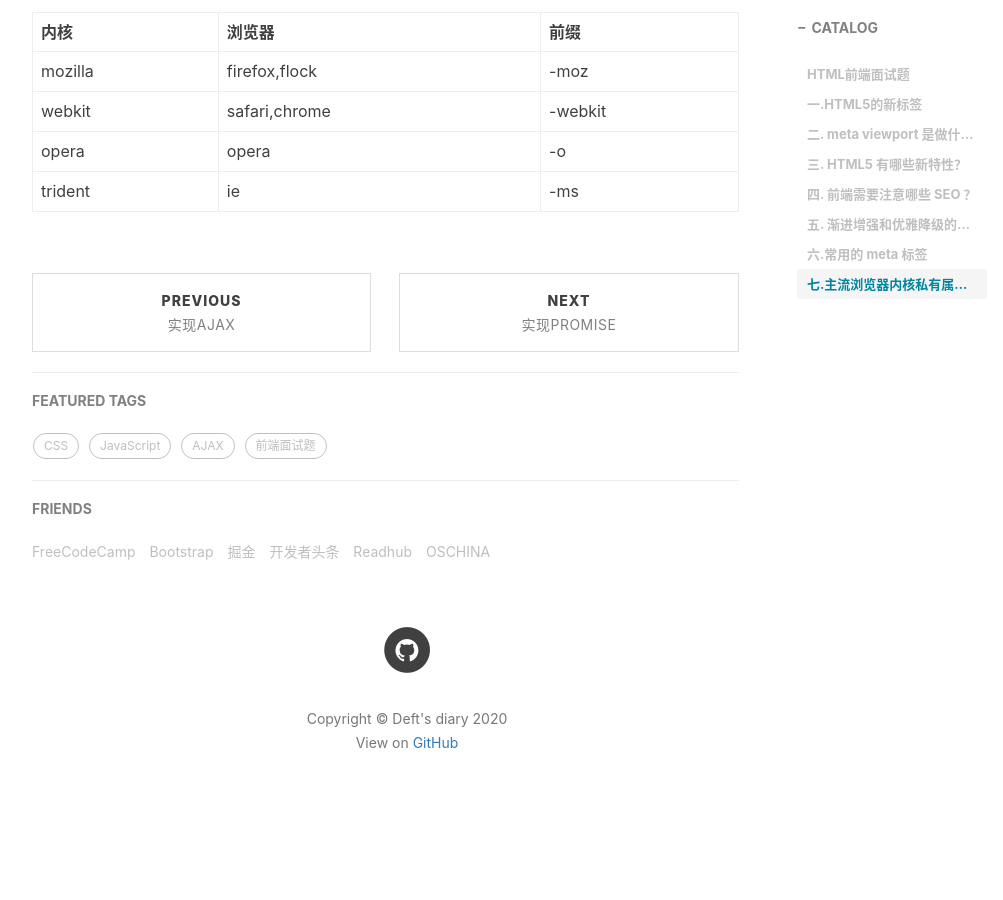
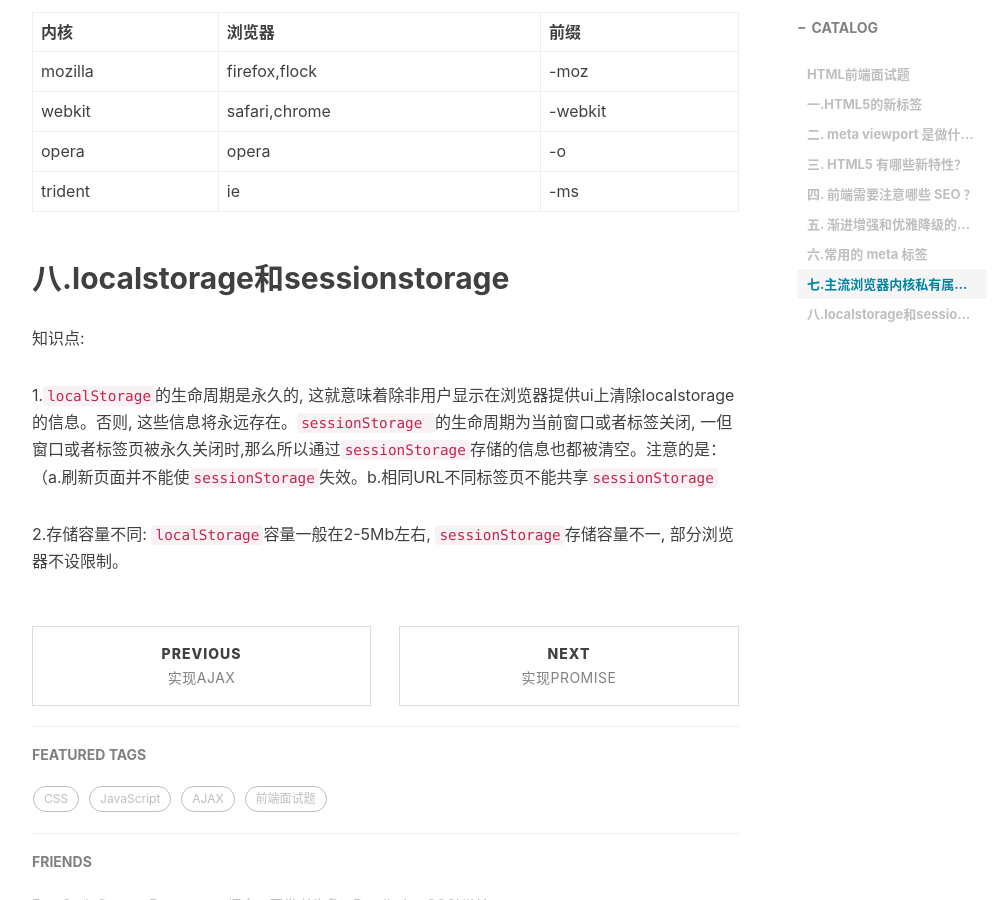
Before and after one commit to codingwithdeft/codingwithdeft.github.io, a Jekyll site: the page built from _posts/2020-07-11-HTML篇.md, in a window 1280 px wide and 900 px high, scrolled down 3152 px. Shown: the whole window, without its empty margins (233-1236 px from the left). Built offline with Jekyll 4.4.1, drawn with Linux system fonts in a browser that asks for light colours; nearby versions of some CDN libraries; comment, search, counter and statistics services are not loaded; before the commit the page ends 3999 px from its top, so only the background shows below that.

Commit message:
Update 2020-07-11-HTML篇.md

```diff
--- a/_posts/2020-07-11-HTML篇.md
+++ b/_posts/2020-07-11-HTML篇.md
@@ -141,3 +141,12 @@ html5新增加的标签有`<header>`、`<footer>`、`<aside>`、`<nav>`、`<vide
 | webkit  | safari,chrome | -webkit |
 | opera   | opera         | -o      |
 | trident | ie            | -ms     |
+
+
+## 八.localstorage和sessionstorage
+
+知识点:
+
+1.`localStorage`的生命周期是永久的, 这就意味着除非用户显示在浏览器提供ui上清除localstorage的信息。否则, 这些信息将永远存在。`sessionStorage `的生命周期为当前窗口或者标签关闭, 一但窗口或者标签页被永久关闭时,那么所以通过`sessionStorage`存储的信息也都被清空。注意的是：（a.刷新页面并不能使`sessionStorage`失效。b.相同URL不同标签页不能共享`sessionStorage`
+
+2.存储容量不同: `localStorage`容量一般在2-5Mb左右,  `sessionStorage`存储容量不一, 部分浏览器不设限制。
```
